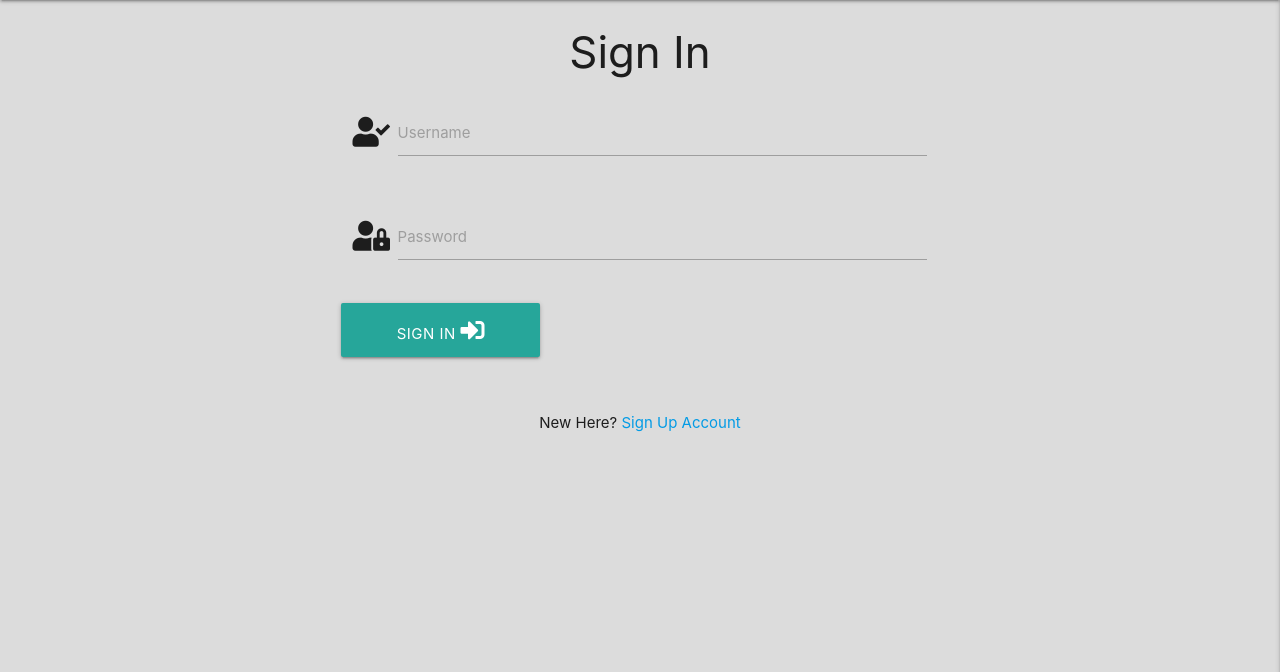
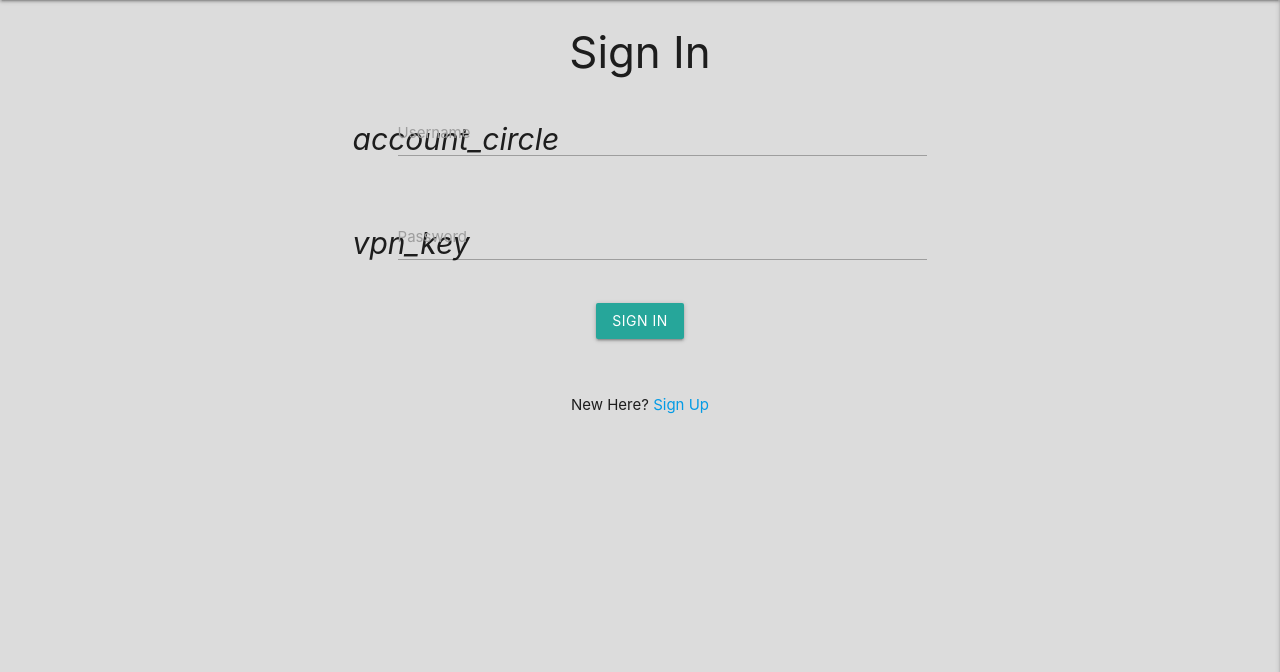
Before and after one commit to Code-Institute-Submissions/Dynjashik-MSP3-Movie-collection_OctREsub, a Flask app: page /signin in a window 1280 px wide. Shown: the part 64-736 px from the top of the page. Run offline with Flask 2, Linux system fonts and the light colour scheme; some libraries are stand-ins or nearby versions.

Commit message:
refactor signin page: prefilled username after signup, different icons, nicer sign in button centerized

```diff
--- a/templates/signin.html
+++ b/templates/signin.html
@@ -7,9 +7,9 @@
         <form class="col s12 m8 offset-m2" method="POST" action="{{ url_for('sign_in') }}">
             <!-- username -->
             <div class="row">
-                <div class="input-field col s12">
-                    <i class="fas fa-user-check prefix"></i>
-                    <input id="username" name="username" type="text"bminlength="3"
+                <div class="input-field  col s12">
+                <i class="material-icons prefix">account_circle</i>
+                <input id="username" name="username" type="text" minlength="3" value="{{session.registered_user}}"
                         maxlength="10" pattern="^[a-zA-Z0-9]{3,10}$" class="validate" required>
                 <label for="username">Username</label>
                 </div>
@@ -17,17 +17,16 @@
             <!-- password -->
             <div class="row">
                 <div class="input-field col s12">
-                <i class="fas fa-user-lock prefix"></i>
+                    <i class="material-icons prefix">vpn_key</i>
                     <input id="password" name="password" type="password" minlength="3"
                         maxlength="16" pattern="^[a-zA-Z0-9]{3,16}$" class="validate" required>
                     <label for="password">Password</label>
                 </div>
             </div>
+
             <!-- sign in -->
-                <div class="row">
-                    <button type="submit" class="col s4 center-align waves-effect waves-light btn-large">
-                       Sign In <i class="fas fa-sign-in-alt"></i>
-                    </button>
+            <div class="row center-align">
+                <button type="submit" class="waves-effect waves-light btn">Sign In</button>
             </div>
         </form>
     </div>
@@ -36,7 +35,7 @@
         <div class="col s12">
             <p class="center-align">
                 New Here?
-                <a href="{{ url_for('sign_up') }}">Sign Up Account</a>
+                <a href="{{ url_for('sign_up') }}">Sign Up</a>
             </p>
         </div>
     </div>
```
Lines whose indentation alone changed are shown as unchanged.
